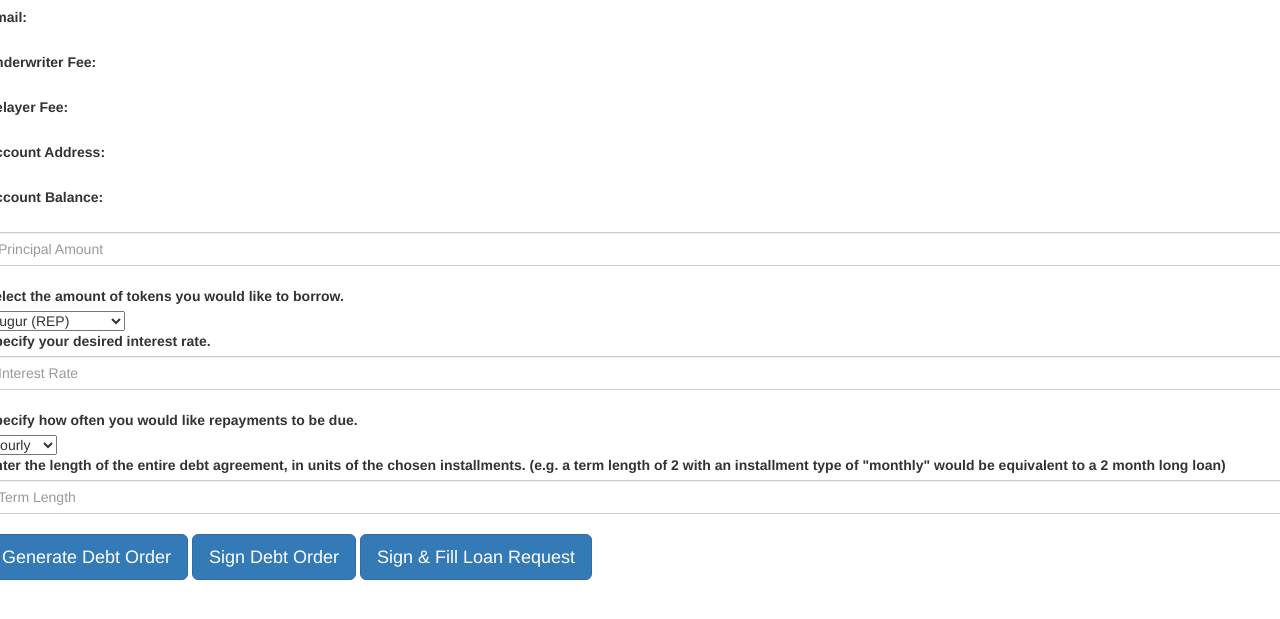
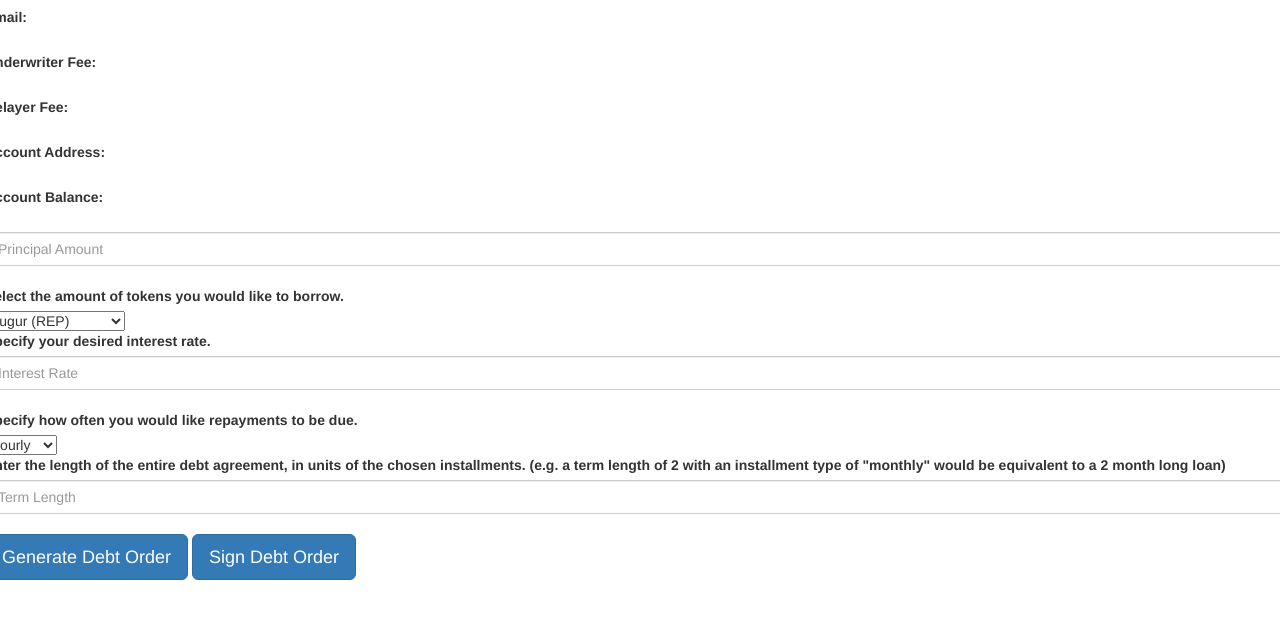
Before and after one commit to LAK03/Debtor_POC, a website: page LoanCoins_Dharma/app/debtor.html in a window 1280 px wide. Shown: the part 109-728 px from the top of the page. Drawn offline with nearby package versions, Linux system fonts and the light colour scheme; files that its build step writes are made by us from their sources; a script that the page names is missing; files whose address does not match are found by name.

Commit message:
modified debtor

```diff
--- a/LoanCoins_Dharma/app/debtor.html
+++ b/LoanCoins_Dharma/app/debtor.html
@@ -67,8 +67,6 @@
     <button class="btn btn-primary btn-lg"
           onclick="onSignDebtOrder();">Sign Debt Order</button>
 
-          <button class="btn btn-primary btn-lg"
-                onclick="onfilldebt();">Sign & Fill Loan Request</button>
          </div>
 
 
```
